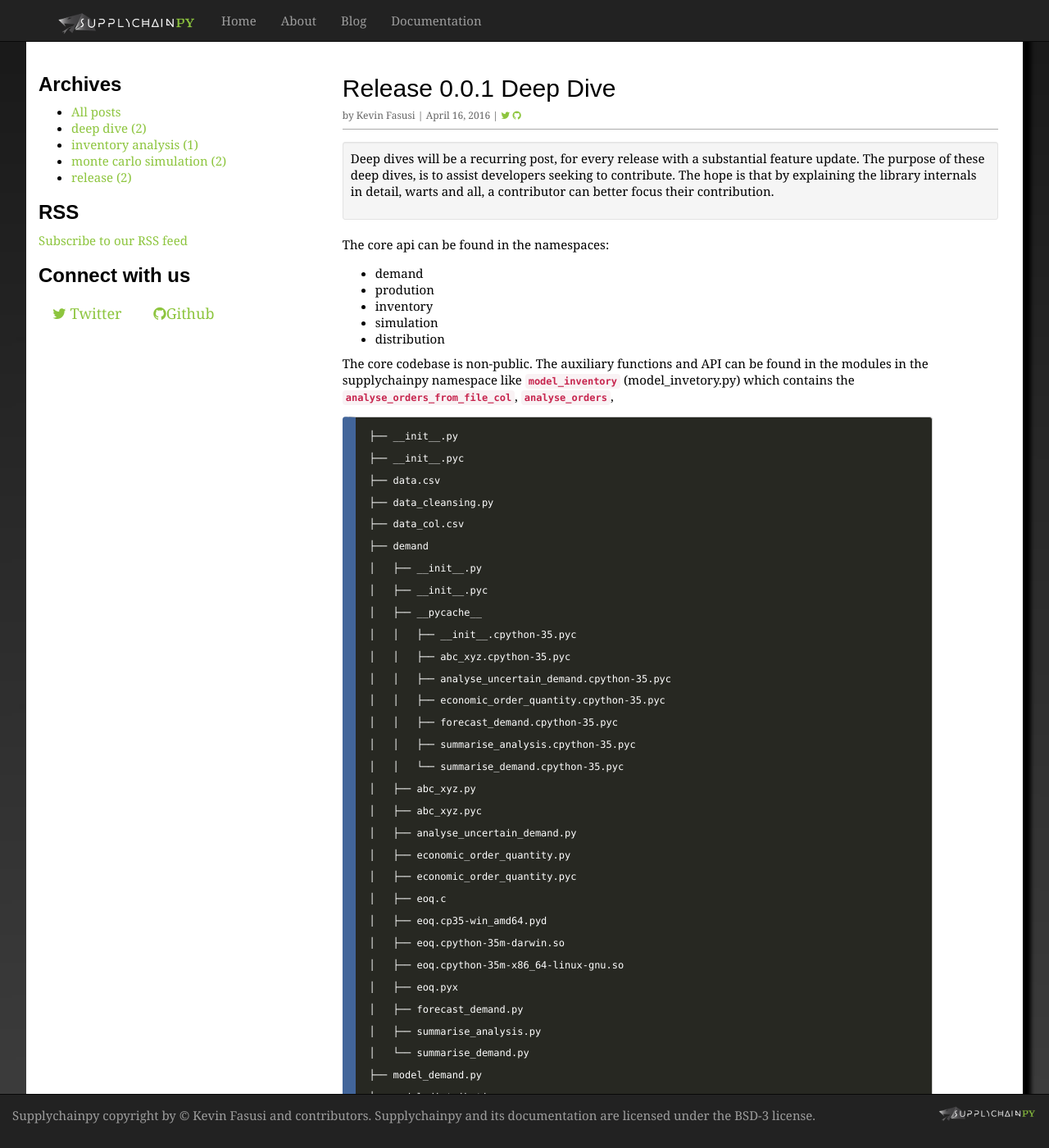
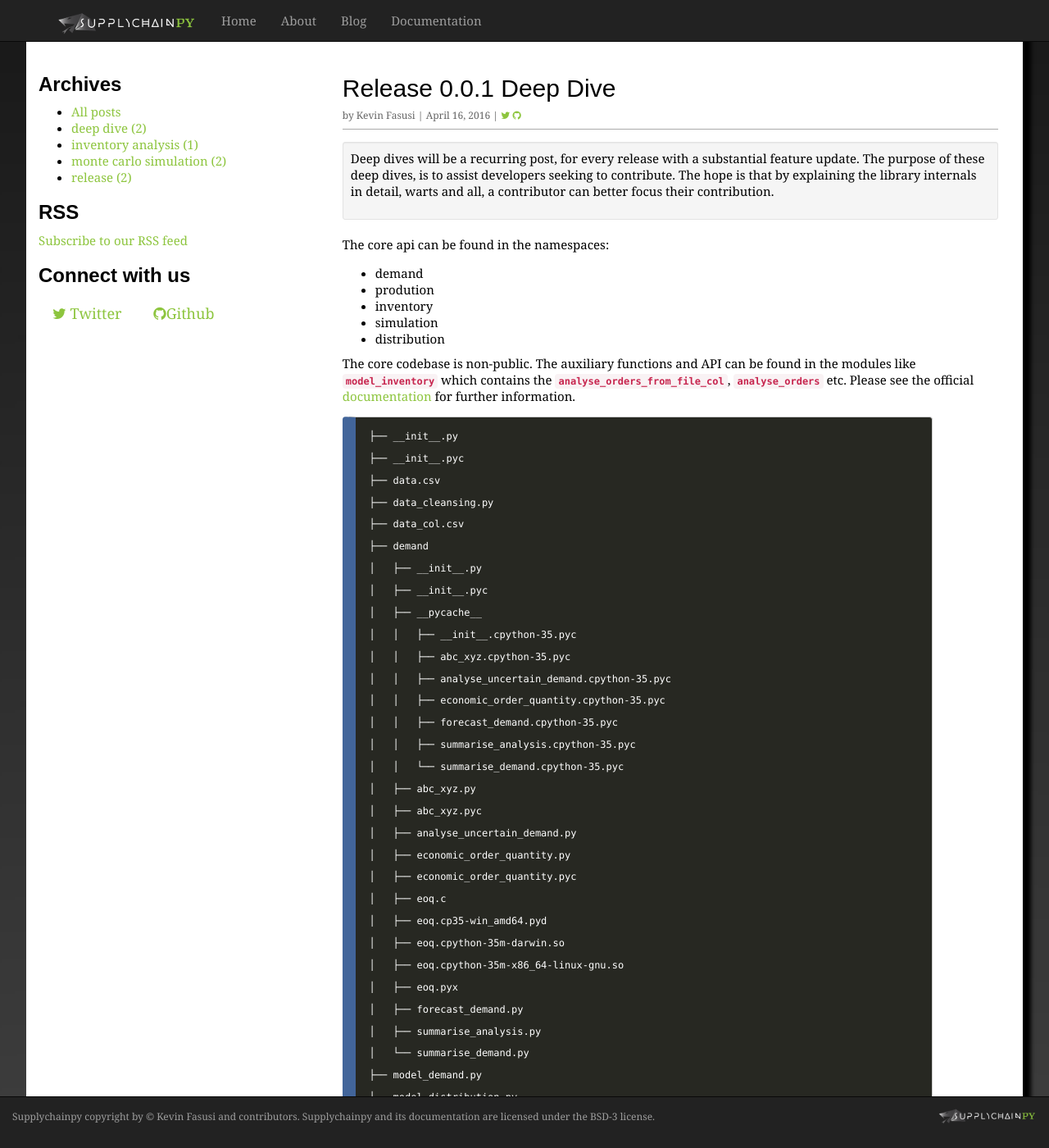
Before and after one commit to supplybi/supplybi.github.io, a Jekyll site: the page built from _posts/2016-04-16-Release-0.0.1.md, in a window 1280 px wide and 1400 px high. Shown: the whole window at 82% size. Built offline with Jekyll 4.4.1, drawn with Linux system fonts in a browser that asks for light colours; nearby versions of some CDN libraries; comment, search, counter and statistics services are not loaded; some of the changed text lies outside the part shown.

Commit message:
footer font size edit and typo correction in first post

```diff
--- a/_posts/2016-04-16-Release-0.0.1.md
+++ b/_posts/2016-04-16-Release-0.0.1.md
@@ -24,8 +24,9 @@ The core api can be found in the namespaces:
 
 
 
-The core codebase is non-public. The auxiliary functions and API can be found in the modules in the supplychainpy namespace like `model_inventory` (model_invetory.py)
-which contains the `analyse_orders_from_file_col`, `analyse_orders`,
+The core codebase is non-public. The auxiliary functions and API can be found in the modules like `model_inventory`
+which contains the `analyse_orders_from_file_col`, `analyse_orders` etc. Please see the official [documentation](http://supplychainpy.readthedocs.org/en/latest/py-modindex.html)
+for further information.
 
 ~~~~~
 ├── __init__.py
```
Also changed, not shown: other parts of _posts/2016-04-16-Release-0.0.1.md (+1 -1 lines), stylesheets/bootstrap.css.
